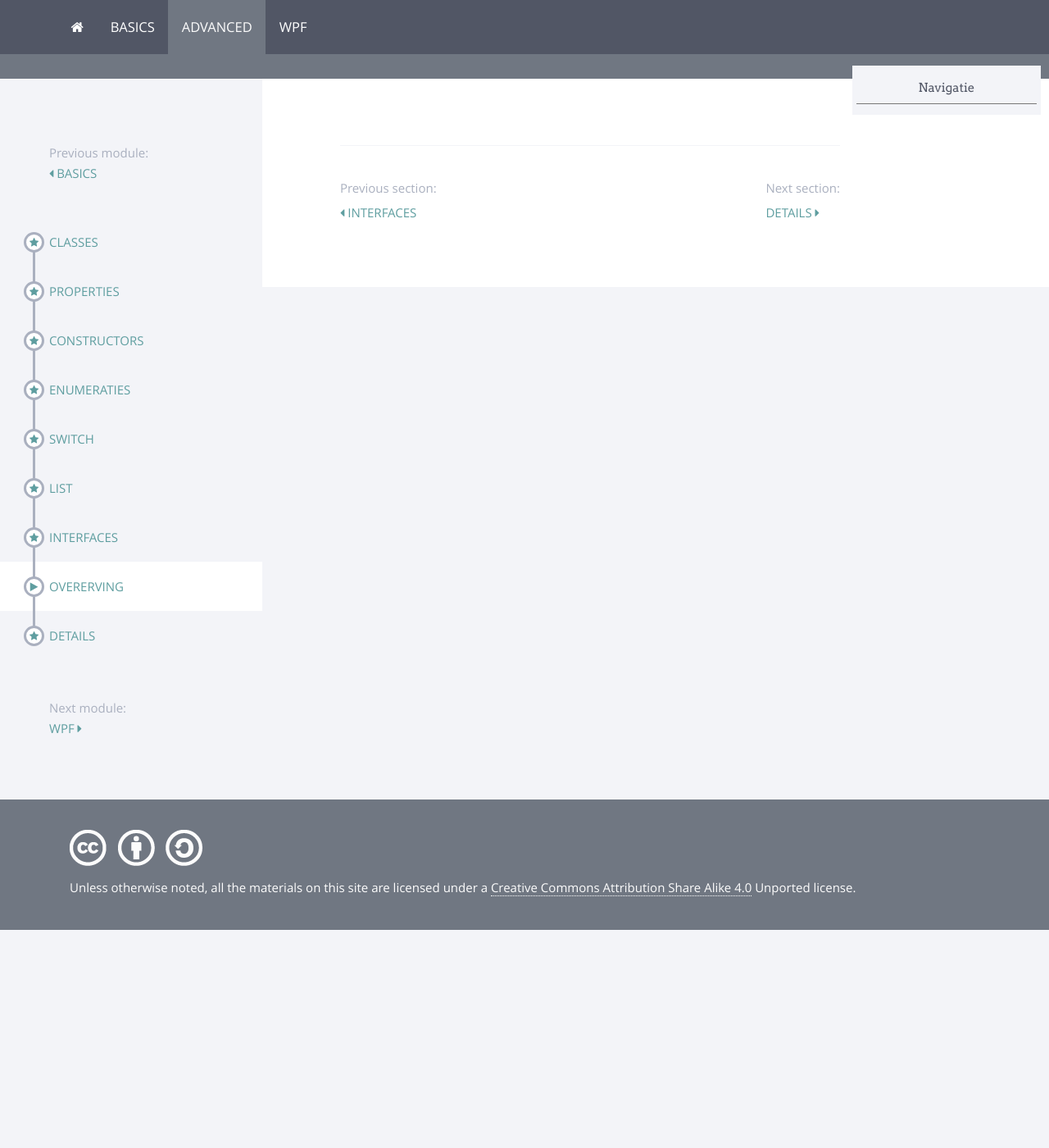
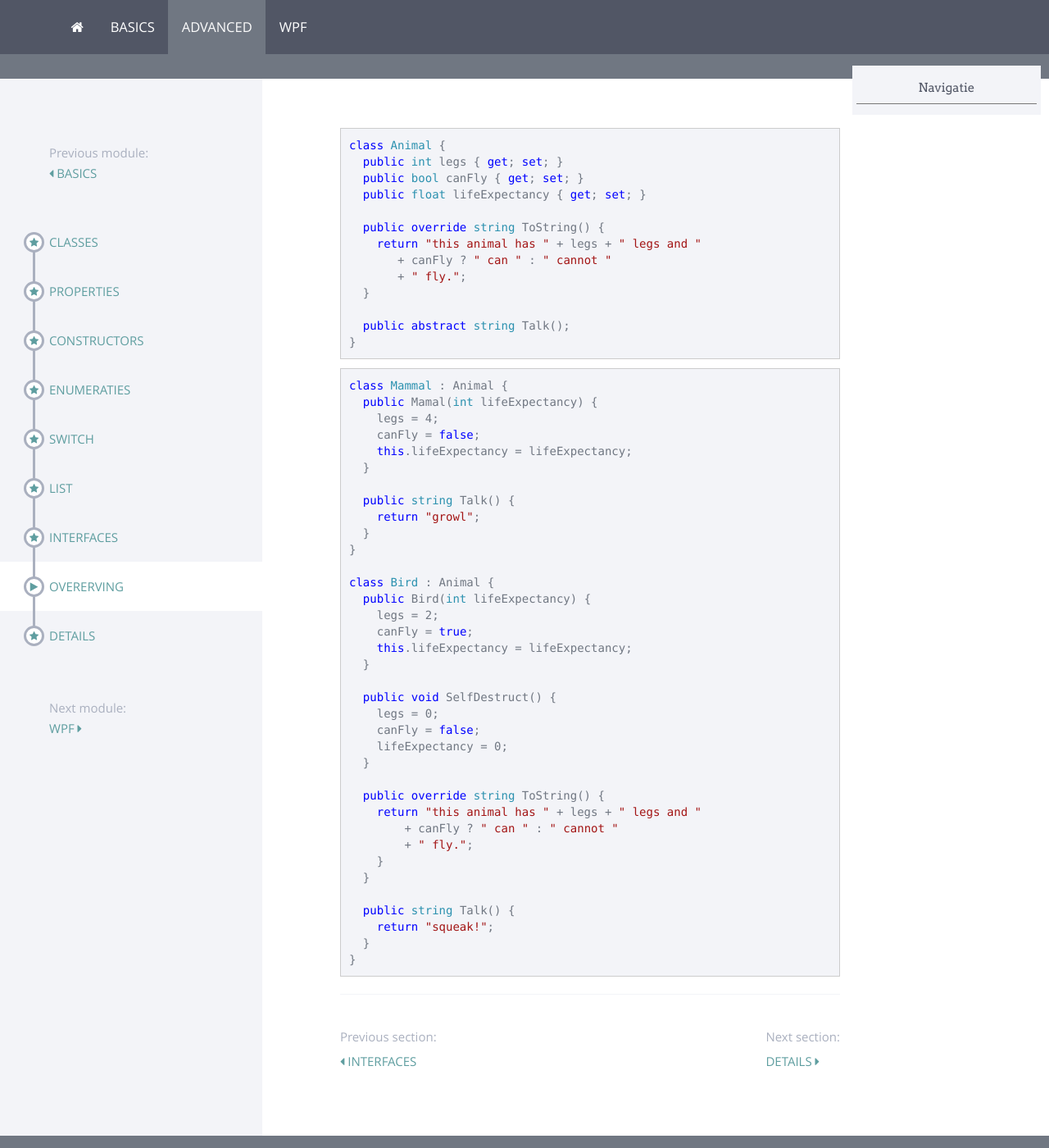
Before and after one commit to sma-it/sma-it.github.io, a Jekyll site: the page built from modules/advanced/_posts/2000-05-01-Overerving.md, in a window 1280 px wide and 1400 px high. Shown: the whole window at 82% size. Built offline with Jekyll 4.4.1, drawn with Linux system fonts in a browser that asks for light colours; nearby versions of some CDN libraries.

Commit message:
Update 2000-05-01-Overerving.md

````diff
--- a/modules/advanced/_posts/2000-05-01-Overerving.md
+++ b/modules/advanced/_posts/2000-05-01-Overerving.md
@@ -1,3 +1,57 @@
 ---
 title: Overerving
 ---
+
+```csharp
+class Animal {
+  public int legs { get; set; }
+  public bool canFly { get; set; }
+  public float lifeExpectancy { get; set; }
+
+  public override string ToString() {
+    return "this animal has " + legs + " legs and "
+       + canFly ? " can " : " cannot "
+       + " fly.";
+  }
+
+  public abstract string Talk();
+}
+```
+```csharp
+class Mammal : Animal {
+  public Mamal(int lifeExpectancy) {
+    legs = 4;
+    canFly = false;
+    this.lifeExpectancy = lifeExpectancy;
+  }
+
+  public string Talk() {
+    return "growl";
+  }
+}
+
+class Bird : Animal {
+  public Bird(int lifeExpectancy) {
+    legs = 2;
+    canFly = true;
+    this.lifeExpectancy = lifeExpectancy;
+  }
+
+  public void SelfDestruct() {
+    legs = 0;
+    canFly = false;
+    lifeExpectancy = 0;
+  }
+
+  public override string ToString() {
+    return "this animal has " + legs + " legs and "
+        + canFly ? " can " : " cannot "
+        + " fly.";
+    }
+  }
+
+  public string Talk() {
+    return "squeak!";
+  }
+}
+```
````
